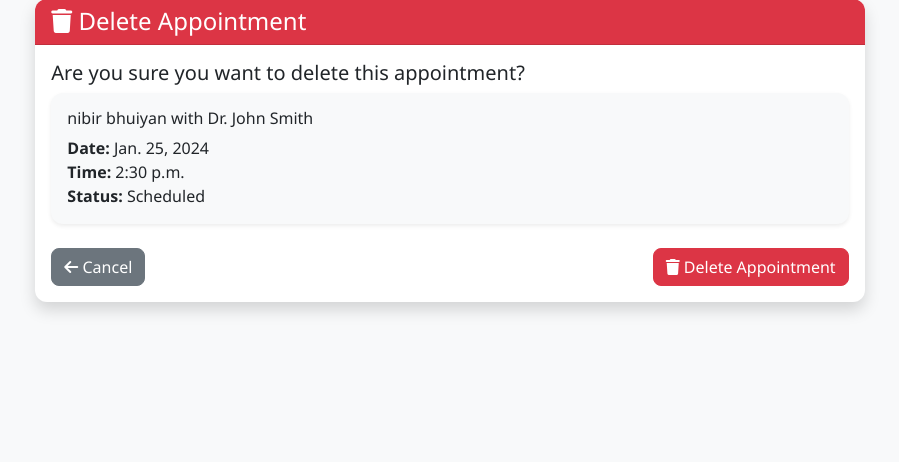
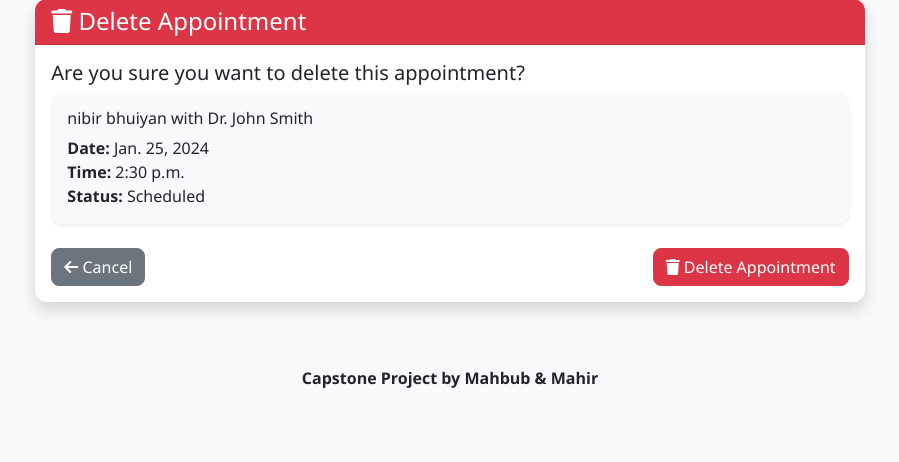
Before and after one commit to Mahbub0001/Hospital_Management_System, a Django app: page /appointments/21/delete/ in a window 1280 px wide. Shown: the part 87-549 px from the top of the page, without its empty margins (190-1089 px from the left). Run offline with Django 4.2, Linux system fonts and the light colour scheme; a user stored in the database is signed in; data comes from the database, SQL or seed files in the repository; some libraries are stand-ins or nearby versions.

Commit message:
footer edit

```diff
--- a/hospital/templates/base.html
+++ b/hospital/templates/base.html
@@ -116,9 +116,9 @@
 
     <!-- Footer -->
     <footer class="bg-light text-center py-3 mt-5">
-        {% comment %} <div class="container">
-            <p>&copy; 2024 Hospital Management System. All rights reserved.</p>
-        </div> {% endcomment %}
+         <div class="container">
+            <p><b>Capstone Project by Mahbub & Mahir</b></p>
+        </div>
     </footer>
 
     <!-- Scripts -->
```
